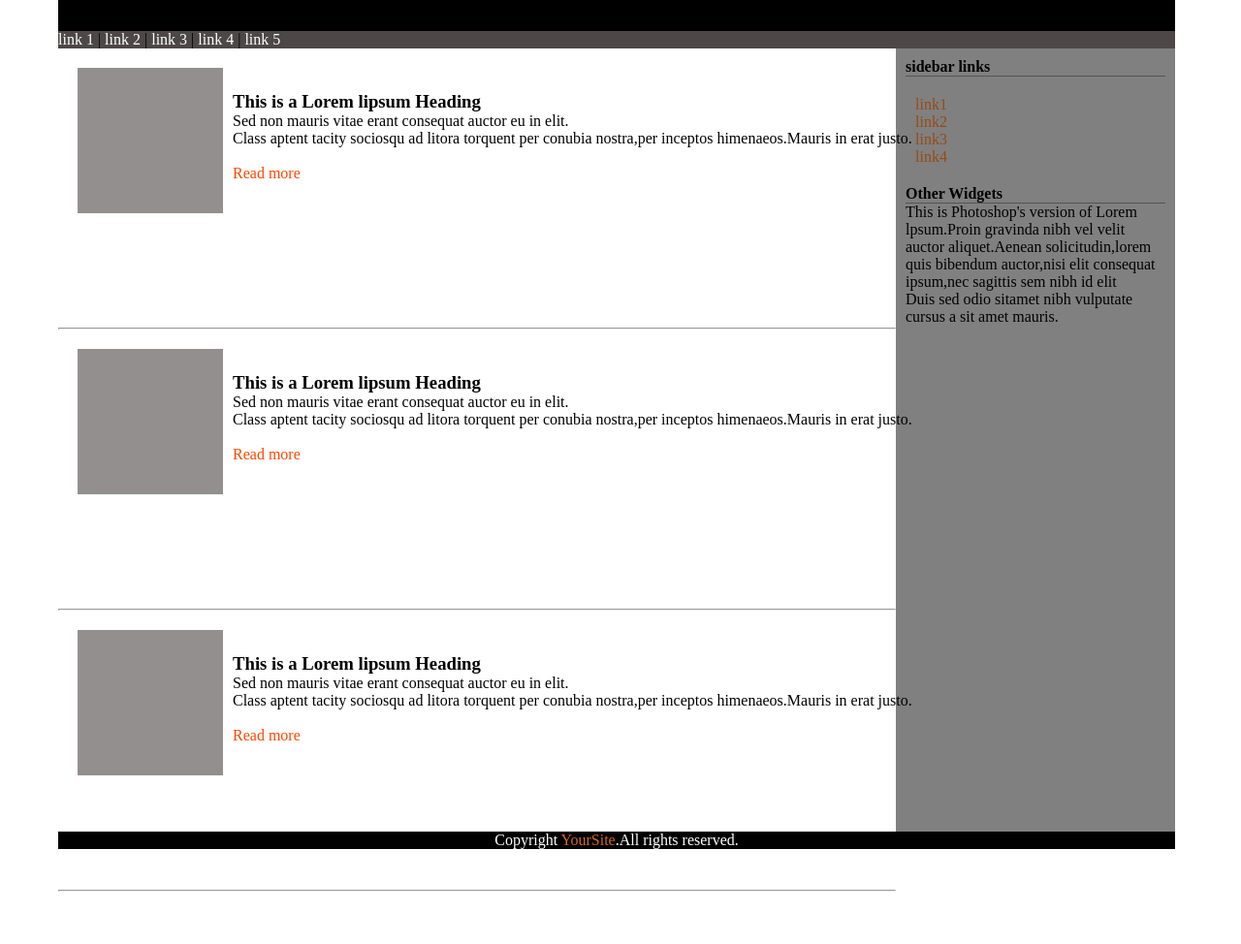
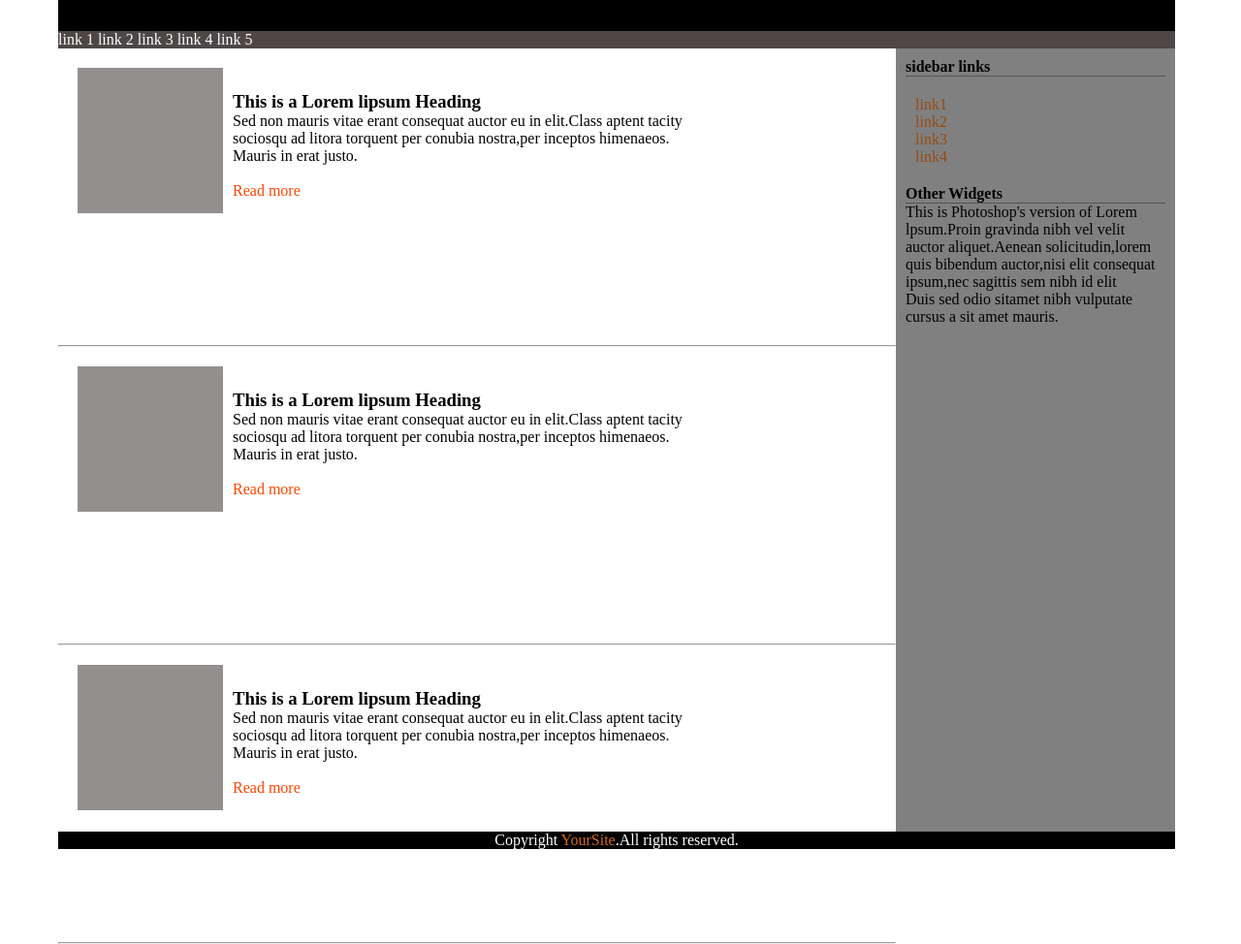
Before and after one commit to safeelanasreen/task1b, a plain HTML site: page index.html in a window 1280 px wide. Shown: the part 108-1082 px from the top of the page at 97% size. Before the commit the page ends 1028 px from the top, so only its background shows below. Drawn offline with Linux system fonts and the light colour scheme.

Commit message:
Update index.html

```diff
--- a/index.html
+++ b/index.html
@@ -5,6 +5,9 @@
     <meta http-equiv="X-UA-Compatible" content="IE=edge">
     <meta name="viewport" content="width=device-width, initial-scale=1.0">
     <link rel="stylesheet" href="style.css">
+    <link rel="preconnect" href="https://fonts.googleapis.com">
+<link rel="preconnect" href="https://fonts.gstatic.com" crossorigin>
+<link href="https://fonts.googleapis.com/css2?family=Roboto:wght@100;300;400;500;700&display=swap" rel="stylesheet">
     <title>layout</title>
 </head>
 <body>
@@ -12,15 +15,16 @@
     <header id="header">
     <h1>HTML<span>5</span></h1></header>
     <nav>
-    <a href="default.asp">link 1</a><span id="span">  |  </span>
-    <a href="default.asp">link 2</a><span id="span">  |  </span>
-    <a href="default.asp">link 3</a><span id="span">  |  </span>
-    <a href="default.asp">link 4</a><span id="span">  |  </span>
-    <a href="default.asp">link 5</a>
+    <a  id="nav-links" href="default.asp">link 1</a>
+    <a  id="nav-links" href="default.asp">link 2</a>
+    <a  id="nav-links" href="default.asp">link 3</a>
+    <a  id="nav-links" href="default.asp">link 4</a>
+    <a  id="nav-links" href="default.asp">link 5</a>
     </nav>
 
     <!-- <div> -->
     <div class="content">
+
                 <aside class="aside">
                     <p><b>sidebar links</b></p>
                     <div id="border"></div>
@@ -30,40 +34,44 @@
                     <a class="links" href="default.asp">link3</a><br>
                     <a class="links" href="default.asp">link4</a><br>
                     </div>
-                    <p><b>Other Widgets</b></p>
+                    <p id="sidebar-heading"><b>Other Widgets</b></p>
                     <div id="border"></div>
-                    <p>This is Photoshop's version of Lorem lpsum.Proin gravinda nibh vel velit auctor aliquet.Aenean solicitudin,lorem quis bibendum auctor,nisi elit consequat ipsum,nec sagittis sem nibh id elit<div>Duis sed odio sitamet nibh vulputate cursus a sit amet mauris.</div></p>
+                    <p id="sidebar-para">This is Photoshop's version of Lorem lpsum.Proin gravinda nibh vel velit auctor aliquet.Aenean solicitudin,lorem quis bibendum auctor,nisi elit consequat ipsum,nec sagittis sem nibh id elit<div>Duis sed odio sitamet nibh vulputate cursus a sit amet mauris.</div></p>
                 </aside>
         <div class="section">
+            <div class="body-content">
         <div id="box"></div>
         <div class="first">
         <h3>This is a Lorem lipsum Heading</h3>
-        <p>Sed non mauris vitae erant consequat auctor eu in elit.<br>Class aptent tacity sociosqu ad litora torquent per conubia nostra,per inceptos himenaeos.Mauris in erat justo.</p>
+        <p id="content-para">Sed non mauris vitae erant consequat auctor eu in elit.Class aptent tacity<br> sociosqu ad litora torquent per conubia nostra,per inceptos himenaeos.<br>Mauris in erat justo.</p>
         <br>
         <p id="para">Read more</p></div>
-        <!-- <div id="border"></div> -->
+
         <hr>
+    </div>
+    <div class="body-content">
+
         <div id="box"></div>
         <div class="first">
             <h3>This is a Lorem lipsum Heading</h3>
-            <p>Sed non mauris vitae erant consequat auctor eu in elit.<br>Class aptent tacity sociosqu ad litora torquent per conubia nostra,per inceptos himenaeos.Mauris in erat justo.</p>
+            <p id="content-para">Sed non mauris vitae erant consequat auctor eu in elit.Class aptent tacity<br> sociosqu ad litora torquent per conubia nostra,per inceptos himenaeos.<br>Mauris in erat justo.</p>
             <br>
             <p id="para">Read more</p></div>
 
          <hr>
-        <!-- <div id="border"></div> -->
+         </div>
 
-        <!-- </div> -->
+        <div class="body-content">
+
          <div id="box"></div>
         <div class="first">
         <h3>This is a Lorem lipsum Heading</h3>
-        <p>Sed non mauris vitae erant consequat auctor eu in elit.<br>Class aptent tacity sociosqu ad litora torquent per conubia nostra,per inceptos himenaeos.Mauris in erat justo.</p>
+        <p id="content-para">Sed non mauris vitae erant consequat auctor eu in elit.Class aptent tacity<br> sociosqu ad litora torquent per conubia nostra,per inceptos himenaeos.<br>Mauris in erat justo.</p>
         <br>
         <p id="para">Read more</p>
         </div>
-        <!-- <div id="border"></div> -->
         <hr>
-        <div id="plain"></div>
+        </div>
         </div>
         </div>
 
@@ -71,7 +79,6 @@
         <div id="footer">Copyright <span>YourSite</span>.All rights reserved.</div>
 
 
-    <!-- </div> -->
     </div>
 </body>
 </html>
```
